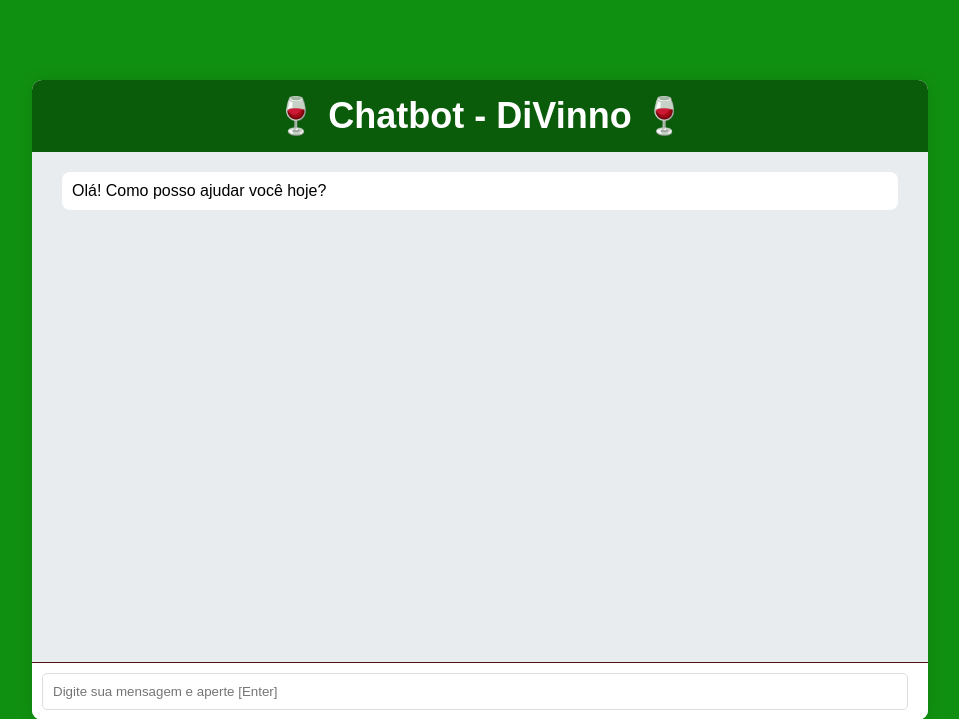
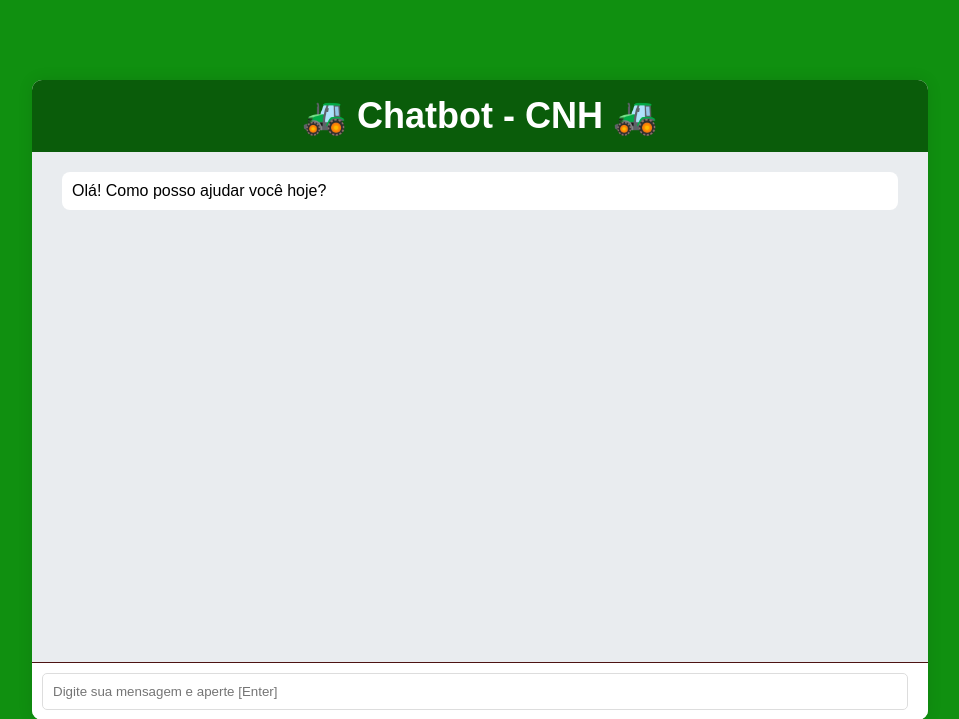
Before and after one commit to guicolletti/python-ia, a Flask app: page / in a window 1280 px wide. Shown: the top 719 px of the page, without its empty margins (160-1119 px from the left). Run offline with Flask 3, Linux system fonts and the light colour scheme.

Commit message:
Update index.html

```diff
--- a/templates/index.html
+++ b/templates/index.html
@@ -11,7 +11,7 @@
 <body>
     <div class="chat-container">
         <div class="chat-header">
-            <h2>🍷 Chatbot - DiVinno 🍷</h2>
+            <h2>🚜 Chatbot - CNH 🚜</h2>
         </div>
         <div class="chat-window" id="chatWindow">
             <div class="message bot">
```
